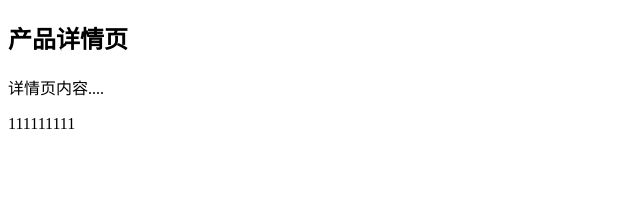
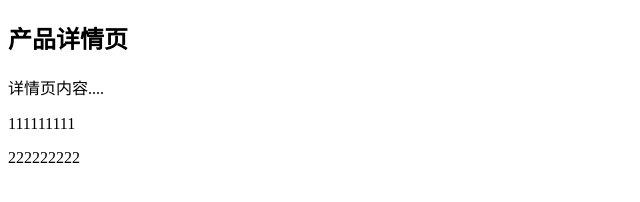
Before and after one commit to maoyuanyuan/testApp, a plain HTML site: page 1226/pro_detail.html in a window 1280 px wide. Shown: the whole page, without its empty margins (0-640 px from the left). Drawn offline with Linux system fonts and the light colour scheme.

Commit message:
modi pro_detail.html

```diff
--- a/1226/pro_detail.html
+++ b/1226/pro_detail.html
@@ -9,6 +9,7 @@
 	<div class="detail">
 		<p>详情页内容....</p>
 		<p>111111111</p>
+		<p>222222222</p>
 	</div>
 </body>
 </html>
```
